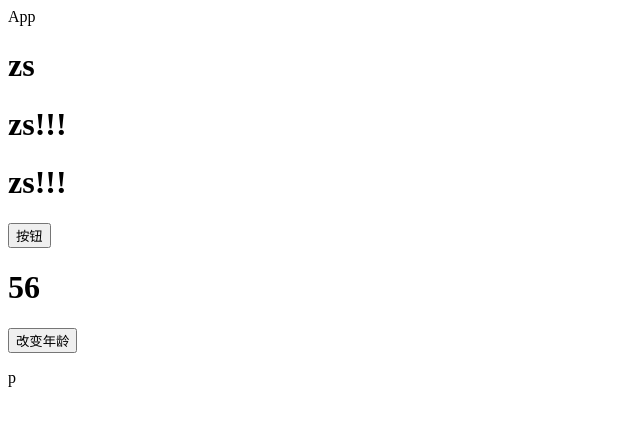
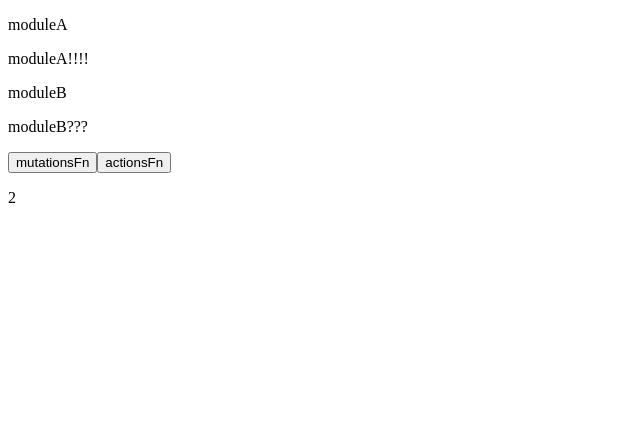
Before and after one commit to imkf-zhang/little-rabbit-fresh, a Vue app: page / in a window 1280 px wide. Shown: the top 426 px of the page, without its empty margins (0-640 px from the left). Built offline with nearby package versions, Linux system fonts and the light colour scheme.

Commit message:
[功能]vue3中vuex的练习，项目初始化完成

```diff
--- a/src/App.vue
+++ b/src/App.vue
@@ -1,44 +1,49 @@
 <template>
-  <!-- vue2.0需要根元素，vue3.0可以是代码片段 fragment -->
-  <div>
-    App
-    <!-- 1、使用根模块state的数据 -->
-    <h1>{{ $store.state.username }}</h1>
-    <!-- 2、使用根模块getters的数据 -->
-    <h1>{{ $store.getters.newName }}</h1>
-    <h1>{{ $store.getters["newName"] }}</h1>
-    <button @click="mutationsFn">按钮</button>
-    <h1>{{ $store.state.age }}</h1>
-    <button @click="actionsFn">改变年龄</button>
+  <div id="container">
+    <!-- 1、使用A模块的state数据 -->
+    <p>{{ $store.state.moduleA.username }}</p>
+    <!-- 2、使用A模块的getters数据 -->
+    <p>{{ $store.getters.newName }}</p>
+
+    <!-- 1、使用B模块的state数据 -->
+    <p>{{ $store.state.moduleB.username }}</p>
+    <!-- 2、使用B模块的getters数据 $store.getters['模块名/计算属性']-->
+    <p>{{ $store.getters["moduleB/newName"] }}</p>
+    <button @click="mutationsFn">mutationsFn</button>
+    <button @click="actionsFn">actionsFn</button>
+    <p>{{ $store.state.moduleB.age }}</p>
   </div>
-  <p>p</p>
 </template>
 <script>
 import { useStore } from "vuex";
 export default {
   name: "App",
-  setup () {
+  setup() {
     // userStore可以拿到vuex仓库实例
     const store = useStore();
-    // 1、使用根模块state的数据
+    // 1、使用moduleA模块state的数据
     console.log(store);
-    console.log(store.state.username);
-    // 2、使用根模块getters的数据
-    console.log(store.getters.newName);
-    // 3、提交根模块mutations方法
+    console.log(store.state.moduleA.username); // moduleA
+    // 2、使用moduleA模块getters的数据
+    console.log(store.getters.newName); // moduleA!!!!
+
+    // 1、使用moduleB模块getters的数据
+    console.log(store.getters["moduleB/newName"]); // moduleB???
+
     const mutationsFn = () => {
-      store.commit("updateName");
+      // 提交B模块的更改
+      store.commit('moduleB/updateName')
     };
-    // 4、调用根模块的actions函数
     const actionsFn = () => {
-      store.dispatch('updateName')
-    }
+      // 传参用法
+      store.dispatch("moduleB/updateName", 6)
+    };
     return {
       mutationsFn,
-      actionsFn
-    }
+      actionsFn,
+    };
   },
 };
 </script>
-<style lang="less">
+<style lang='less' scoped>
 </style>
--- a/src/store/index.js
+++ b/src/store/index.js
@@ -1,16 +1,30 @@
-import { createStore } from 'vuex'
-// vue2.0 创建仓库 new Vuex.Store({ })
-// vue3.0 创建仓库 createStore({ })
-export default createStore({
+import { createStore } from "vuex";
+// A模块
+const moduleA = {
   state: {
-    // 数据
-    username: 'zs',
-    age: 56
+    username: "moduleA",
   },
   getters: {
-    // vuex的计算属性
     newName (state) {
-      return state.username + '!!!'
+      return state.username + "!!!!";
+    },
+  },
+  mutations: {
+    updateName (state) {
+      state.username = "moduleAAAA";
+    },
+  },
+};
+// B模块
+const moduleB = {
+  namespaced: true,
+  state: {
+    username: "moduleB",
+    age: 2
+  },
+  getters: {
+    newName (state) {
+      return state.username + "???";
     },
   },
   mutations: {
@@ -25,15 +39,19 @@ export default createStore({
   },
   actions: {
     // 请求数据函数
-    updateName (ctx) {
+    updateName (ctx, count) {
       console.log('触发了')
       // 发请求
       setTimeout(() => {
-        ctx.commit('updateAge', 46)
+        ctx.commit('updateAge', count)
       }, 1000)
     }
   },
+};
+export default createStore({
+  // 分模块
   modules: {
-    // 分模块
-  }
-})
+    moduleA,
+    moduleB,
+  },
+});
```
Also changed, not shown: src/store/根模块的vuex用法.js (added, +39 -0 lines), src/根模块的vuex用法.vue (added, +44 -0 lines), .eslintrc.js.
